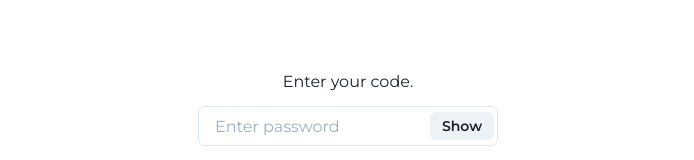
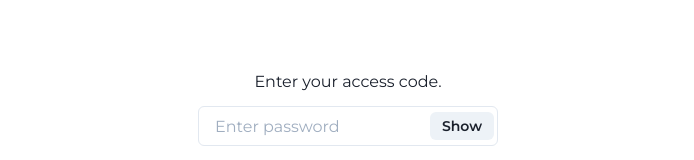
Before and after one commit to BrandonGuocamole/met-marketing, a React (Create React App) app: page / in a window 1280 px wide. Shown: the part 445-605 px from the top of the page, without its empty margins (292-986 px from the left). Built offline with nearby package versions, Linux system fonts and the light colour scheme.

Commit message:
Fixed welcome message

```diff
--- a/src/App.js
+++ b/src/App.js
@@ -67,7 +67,7 @@ function App() {
             <Image width='20%' minWidth='30vh' margin='2% auto' src='https://cdn-s.acuityscheduling.com/logo14049993.png?1501611666&hasAlpha=1&rectangular=1' />
           </a>
           <Box fontSize={70} margin='12vh auto'>Welcome to M.E.T.</Box>
-          <Box margin='1% auto'>Enter your code.</Box>
+          <Box margin='1% auto'>Enter your access code.</Box>
           <PasswordInput onChange={onPasswordChange} value={password} />
           <Button color='white' margin='10vh auto' bg="#003262" _hover={{ color: '#003262', bg: 'white' }} variant="solid" onClick={onPasswordSubmit}>
             Submit
```
Also changed, not shown: 2 other files (tests, documents, lock files or other folders).
